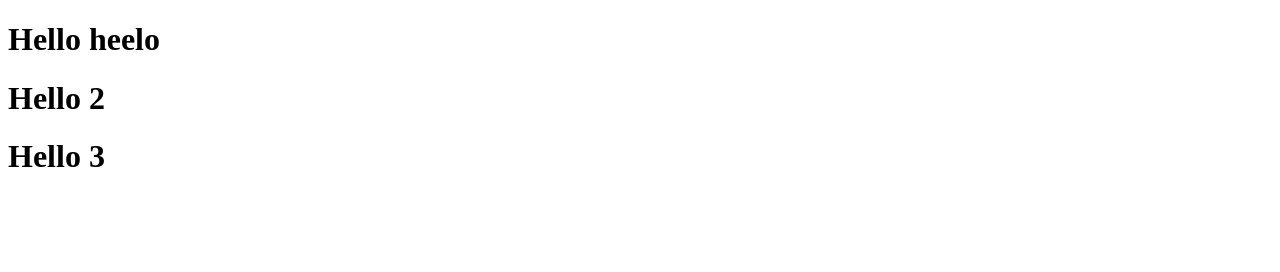
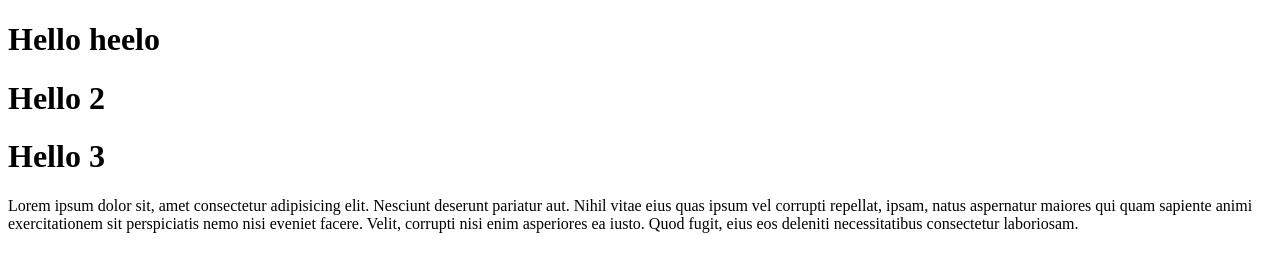
Before and after one commit to Nitishkashyap75/public, a plain HTML site: page index.html in a window 1280 px wide. Drawn offline with Linux system fonts and the light colour scheme.

Commit message:
add paragraph

```diff
--- a/index.html
+++ b/index.html
@@ -10,6 +10,7 @@
     <h1>Hello  heelo</h1>
     <h1>Hello 2</h1>
     <h1>Hello 3</h1>
+    <p>Lorem ipsum dolor sit, amet consectetur adipisicing elit. Nesciunt deserunt pariatur aut. Nihil vitae eius quas ipsum vel corrupti repellat, ipsam, natus aspernatur maiores qui quam sapiente animi exercitationem sit perspiciatis nemo nisi eveniet facere. Velit, corrupti nisi enim asperiores ea iusto. Quod fugit, eius eos deleniti necessitatibus consectetur laboriosam.</p>
 
 </body>
 </html>
```
